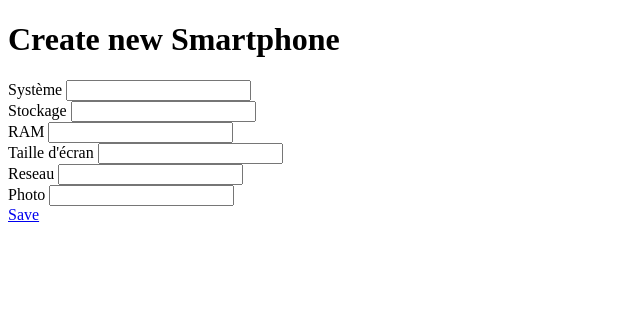
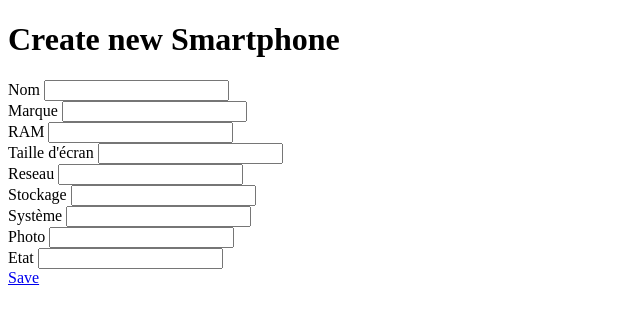
Before and after one commit to Mouhamed114/hackathon_2, a Symfony app: template templates/smartphone/new.html.twig in a window 1280 px wide. Shown: the top 324 px of the page, without its empty margins (0-640 px from the left). Run offline with Twig, Linux system fonts and the light colour scheme; the template is opened without the code that fills it, so the values that code supplies are empty; form fields are guessed from the names that the template uses; some libraries are stand-ins or nearby versions.

Commit message:
fixed the page

```diff
--- a/assets/styles/_styles.scss
+++ b/assets/styles/_styles.scss
@@ -1,4 +1,4 @@
 .card{
     width: 50rem;
-    height: 20rem;
+    height: 25rem;
 }
--- a/templates/smartphone/_form.html.twig
+++ b/templates/smartphone/_form.html.twig
@@ -2,15 +2,15 @@
 
 {% block body %}
 <div class="form-group">
-	{{ form_label(form.systeme, 'Système', {'label_attr': {'class': 'control-label'}}) }}
-	{{ form_widget(form.systeme, {'attr': {'class': 'form-select'}}) }}
-	{{ form_errors(form.systeme, {'attr': {'class': 'text-danger'}}) }}
+	{{ form_label(form.name, 'Nom', {'label_attr': {'class': 'control-label'}}) }}
+	{{ form_widget(form.name, {'attr': {'class': 'form-control'}}) }}
+	{{ form_errors(form.name, {'attr': {'class': 'text-danger'}}) }}
 </div>
 
 <div class="form-group">
-	{{ form_label(form.stockage, 'Stockage', {'label_attr': {'class': 'control-label'}}) }}
-	{{ form_widget(form.stockage, {'attr': {'class': 'form-select'}}) }}
-	{{ form_errors(form.stockage, {'attr': {'class': 'text-danger'}}) }}
+	{{ form_label(form.marque, 'Marque', {'label_attr': {'class': 'control-label'}}) }}
+	{{ form_widget(form.marque, {'attr': {'class': 'form-select'}}) }}
+	{{ form_errors(form.marque, {'attr': {'class': 'text-danger'}}) }}
 </div>
 
 <div class="form-group">
@@ -32,9 +32,27 @@
 </div>
 
 <div class="form-group">
+	{{ form_label(form.stockage, 'Stockage', {'label_attr': {'class': 'control-label'}}) }}
+    {{ form_widget(form.stockage, {'attr': {'class': 'form-select'}}) }}
+    {{ form_errors(form.stockage, {'attr': {'class': 'text-danger'}}) }}
+</div>
+
+<div class="form-group">
+	{{ form_label(form.systeme, 'Système', {'label_attr': {'class': 'control-label'}}) }}
+    {{ form_widget(form.systeme, {'attr': {'class': 'form-select'}}) }}
+    {{ form_errors(form.systeme, {'attr': {'class': 'text-danger'}}) }}
+</div>
+
+<div class="form-group">
 	{{ form_label(form.photo, 'Photo', {'label_attr': {'class': 'control-label'}}) }}
     {{ form_widget(form.photo, {'attr': {'class': 'form-control'}}) }}
     {{ form_errors(form.photo, {'attr': {'class': 'text-danger'}}) }}
 </div>
 
+<div class="form-group">
+	{{ form_label(form.etat, 'Etat', {'label_attr': {'class': 'control-label'}}) }}
+	{{ form_widget(form.etat, {'attr': {'class': 'form-select'}}) }}
+	{{ form_errors(form.etat, {'attr': {'class': 'text-danger'}}) }}
+</div>
+
 {% endblock %}
```
